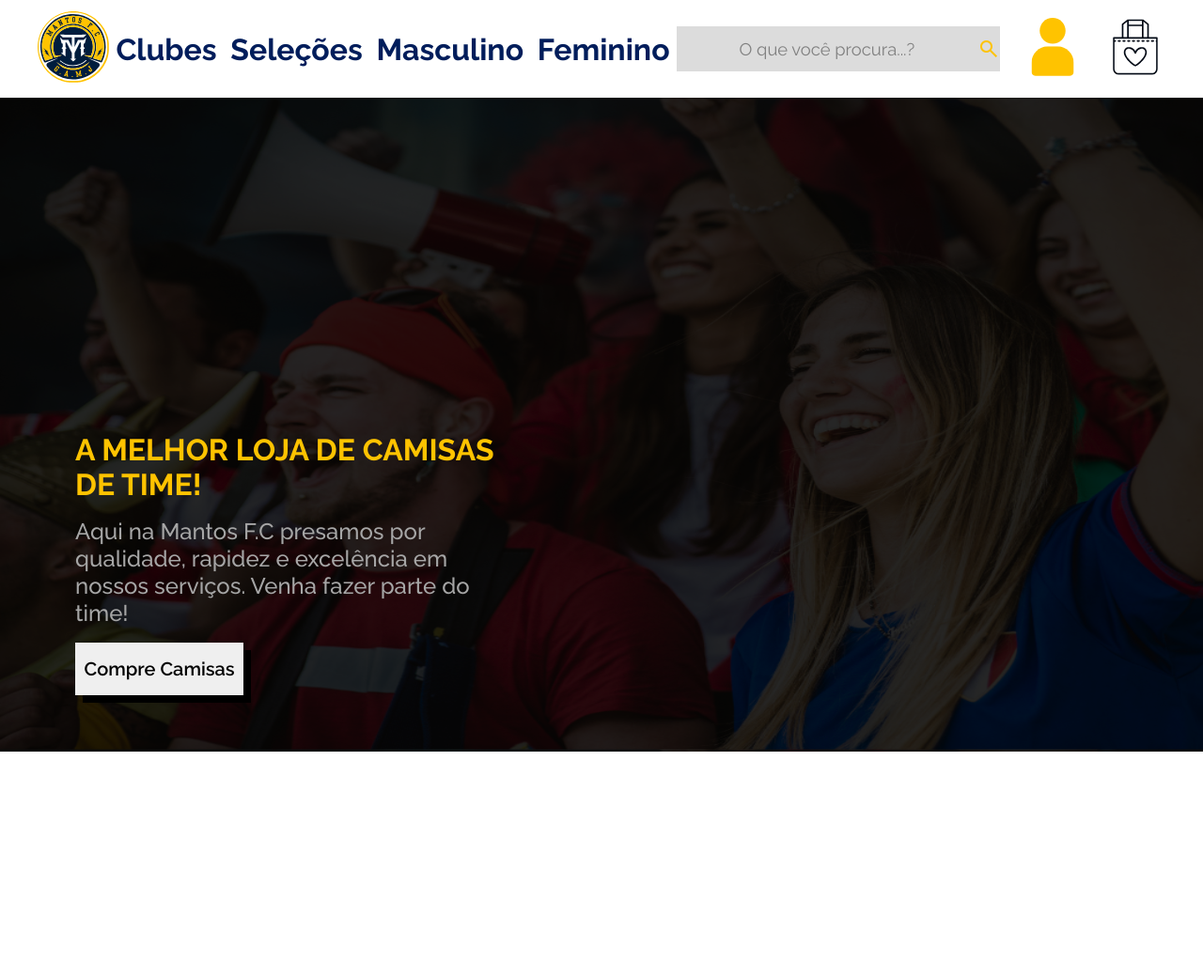
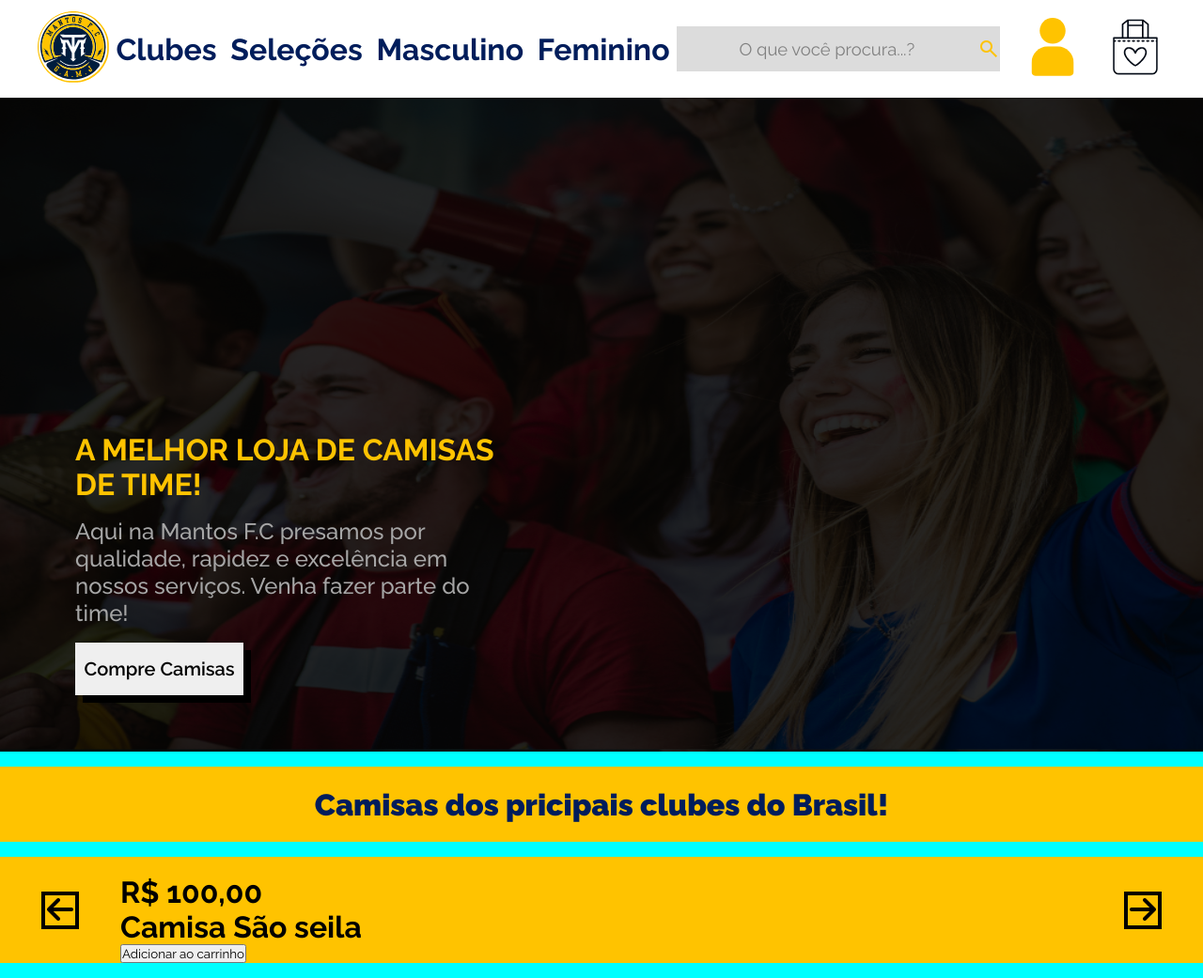
Before and after one commit to Gamaiaprogramas/TCC-AMELIA, a PHP site: page /PAGES/inicio.html in a window 1280 px wide. Shown: the whole page at 94% size. Before the commit the page ends 800 px from the top, so only its background shows below. Run offline with PHP 8.4, Linux system fonts and the light colour scheme.

Commit message:
Commit Antes de sair

```diff
--- a/PAGES/inicio.html
+++ b/PAGES/inicio.html
@@ -6,6 +6,7 @@
     <title>inicio</title>
     <link rel="stylesheet" href="../STYLES/inicio.css">
     <link rel="stylesheet" href="https://fonts.googleapis.com/css2?family=Material+Symbols+Outlined:opsz,wght,FILL,GRAD@20..48,100..700,0..1,-50..200&icon_names=search" />
+    <link href="https://cdnjs.cloudflare.com/ajax/libs/font-awesome/6.5.1/css/all.min.css" rel="stylesheet">
     <link rel="shortcut icon" href="../PICS/imgsMantos/logoPequena.svg" type="image/x-icon">
 </head>
 <body>
@@ -50,6 +51,45 @@
 
             </div>
         </div>
+
+        <div class="Camisa">
+            <div class="Titulo1">
+                <h1>Camisas dos pricipais clubes do Brasil!</h1>
+            </div>
+            <div class="espacoCamisa">
+                <div class="espacoBtnEsquerda">
+                    <button class="btnEsquerda" onclick="direcao(1)"><i class="fa-solid fa-arrow-left fa-2xl"></i></button>
+                </div>
+
+                <div class="containerCamisa">
+                   <div>
+                    <div>
+                        <img src="" alt="">
+                        <h1>R$ 100,00</h1>
+                    </div>
+                    <h1>Camisa  São seila </h1>
+                    <button>Adicionar ao carrinho</button>
+                  </div>
+                </div>
+
+                <div class="espacoBtnDireita">
+                    <button class="btnDireita" onclick="direcao(2)"><i class="fa-solid fa-arrow-right fa-2xl"></i></button>
+                </div>
+            </div>
+            <script>
+                function direcao(e){
+                    var direcao = document.querySelector(".containerCamisa");
+                    if(e == 1){
+                        direcao.scrollLeft = direcao.scrollLeft - 1550;
+                    }else if (e == 2){
+                        direcao.scrollLeft = direcao.scrollLeft + 1550;
+                    }
+                }
+                </script>
+        </div>
+
+
+
     </main>
 </body>
 </html>
--- a/STYLES/inicio.css
+++ b/STYLES/inicio.css
@@ -5,6 +5,7 @@
     padding: 0;
     margin: 0;
     box-sizing: border-box;
+    font-family: "Raleway", sans-serif;
 }
 header{
     display: flex;
@@ -161,6 +162,67 @@ header div img{
     height: 10%;
 }
 
+
+.Camisa{
+    display: flex;
+    flex-direction: column;
+    align-items: center;
+    padding: 2vh 0;
+    gap: 2vh;
+}
+
+.Titulo1{
+    background-color: #ffc300;
+    width: 100%;
+    display: flex;
+    align-items: center;
+    justify-content: center;
+    height: 10vh;
+
+}
+.Titulo1 h1{
+    font-weight: 900;
+    color: #001d5b;
+
+}
+
+.espacoCamisa{
+    width: 100%;
+    background-color: #ffc300;
+    justify-content: center;
+    display: flex;
+    align-items: center;
+}
+.espacoBtnEsquerda, .espacoBtnDireita{
+    width: 10%;
+    display: flex;
+    align-items: center;
+    justify-content: center;
+
+
+}
+.espacoBtnEsquerda button , .espacoBtnDireita button{
+    background-color: transparent;
+    cursor: pointer;
+    height: 5vh;
+    width: 5vh;
+    transition: 0.2s;
+    border: solid black 0.5vh;
+    font-size: 2vh;
+
+}
+.espacoBtnEsquerda button:hover , .espacoBtnDireita button:hover{
+ transform: scale(1.1);
+}
+.containerCamisa{
+    display: flex;
+    overflow-x: auto; /* Permite rolagem horizontal */
+    scroll-behavior: smooth;
+    width: 80%;
+}
+
+
+
 body{
     background-color: aqua;
 }
```
